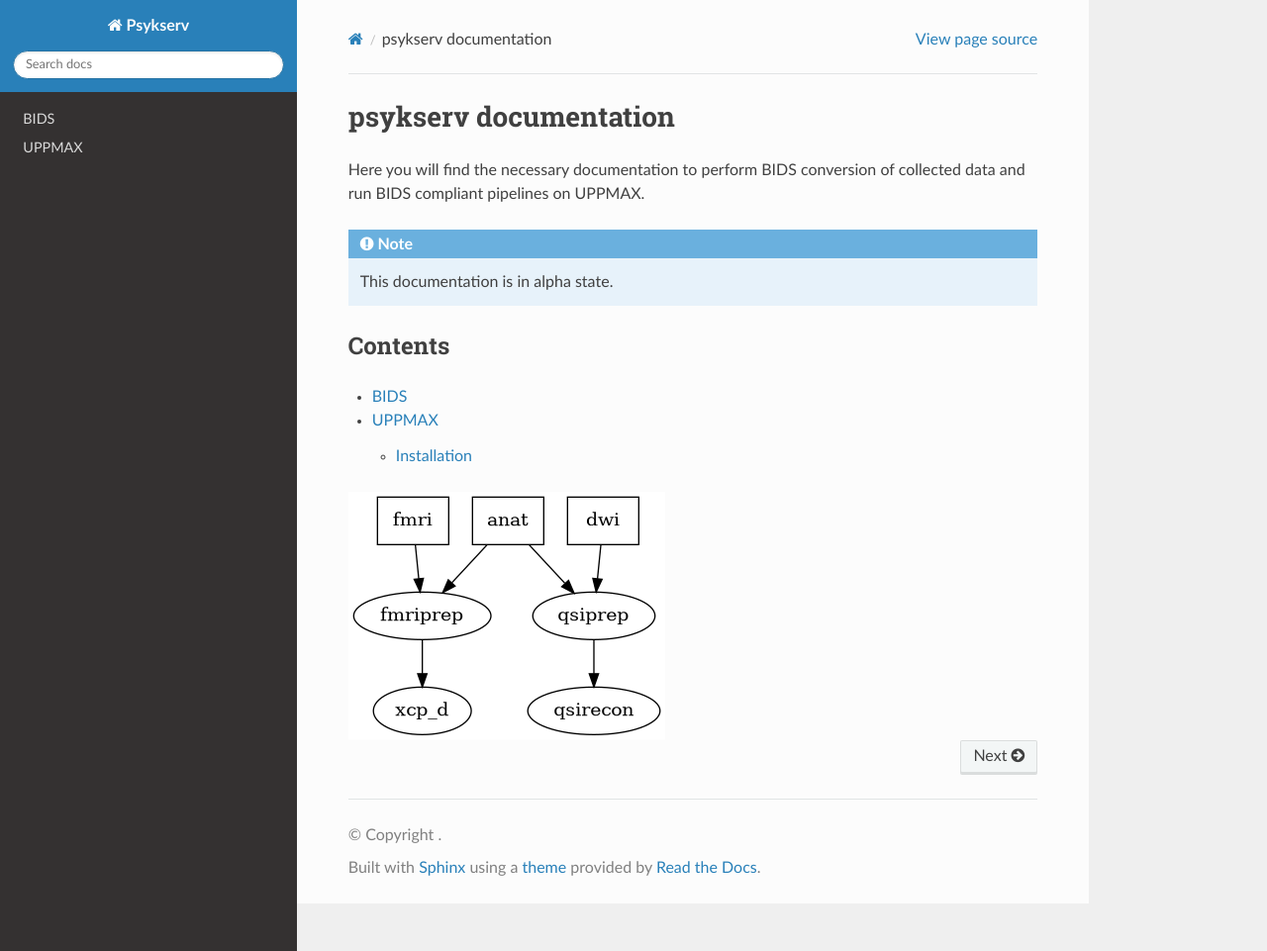
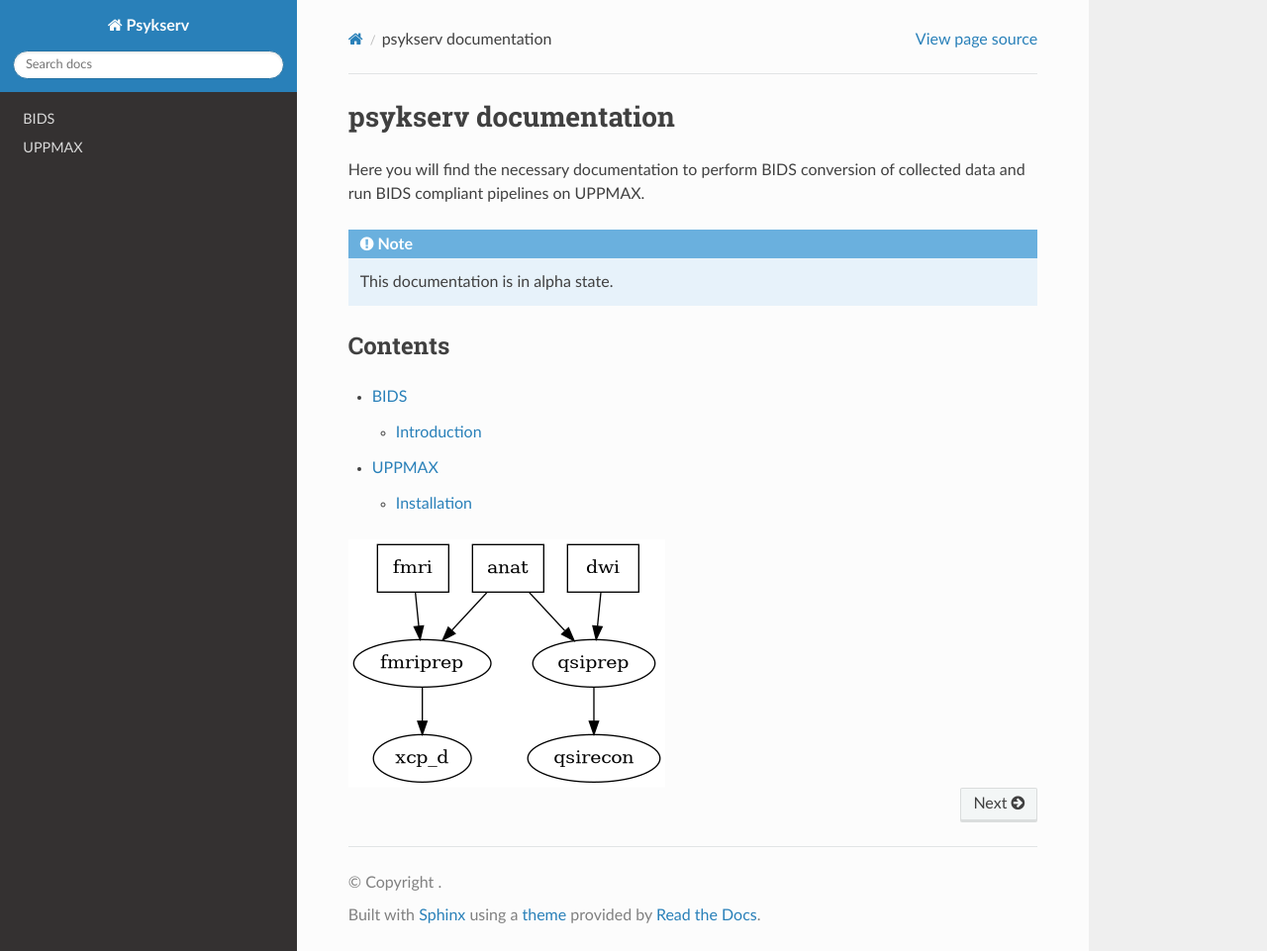
Before and after one commit to psychmedImaging/rtd-psykserver, a Sphinx documentation site: the page built from docs/source/index.rst, in a window 1280 px wide and 961 px high. Shown: the whole window at 99% size. Built offline with Sphinx 7.4.7 and the Read the Docs theme 3.1.0, drawn with Linux system fonts in a browser that asks for light colours.

Commit message:
Update BIDS.rst

```diff
--- a/docs/source/BIDS.rst
+++ b/docs/source/BIDS.rst
@@ -1,5 +1,5 @@
 BIDS
 =====
 
-.. autosummary::
-   :toctree: generated
+Introduction
+------------
```
